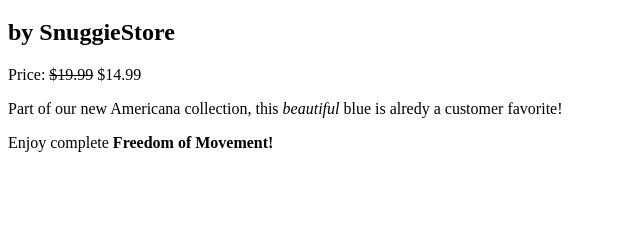
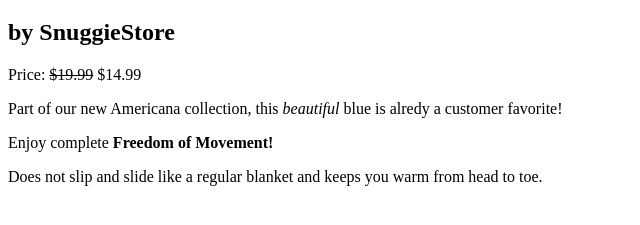
Before and after one commit to JoshuaAaronBaker/review, a website: page html-block-and-inline/index.html in a window 1280 px wide. Shown: the part 61-286 px from the top of the page, without its empty margins (0-640 px from the left). Drawn offline with Linux system fonts and the light colour scheme.

Commit message:
Added a p element with text content

```diff
--- a/html-block-and-inline/index.html
+++ b/html-block-and-inline/index.html
@@ -12,5 +12,6 @@
   <p>Price: <s>$19.99</s> $14.99</p>
   <p>Part of our new Americana collection, this <em>beautiful</em> blue is alredy a customer favorite!</p>
   <p>Enjoy complete <b>Freedom of Movement!</b></p>
+  <p>Does not slip and slide like a regular blanket and keeps you warm from head to toe.</p>
 </body>
 </html>
```
